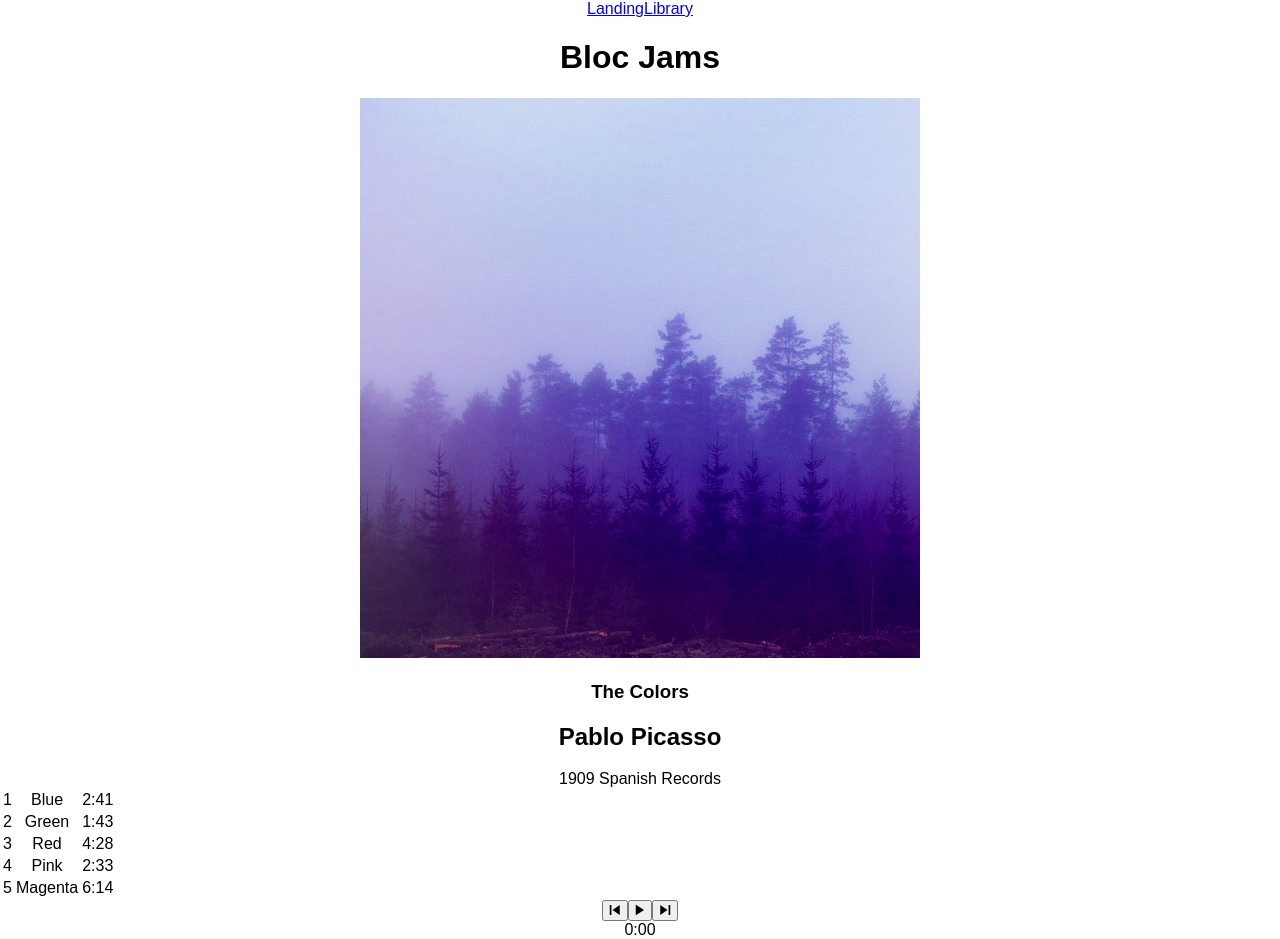
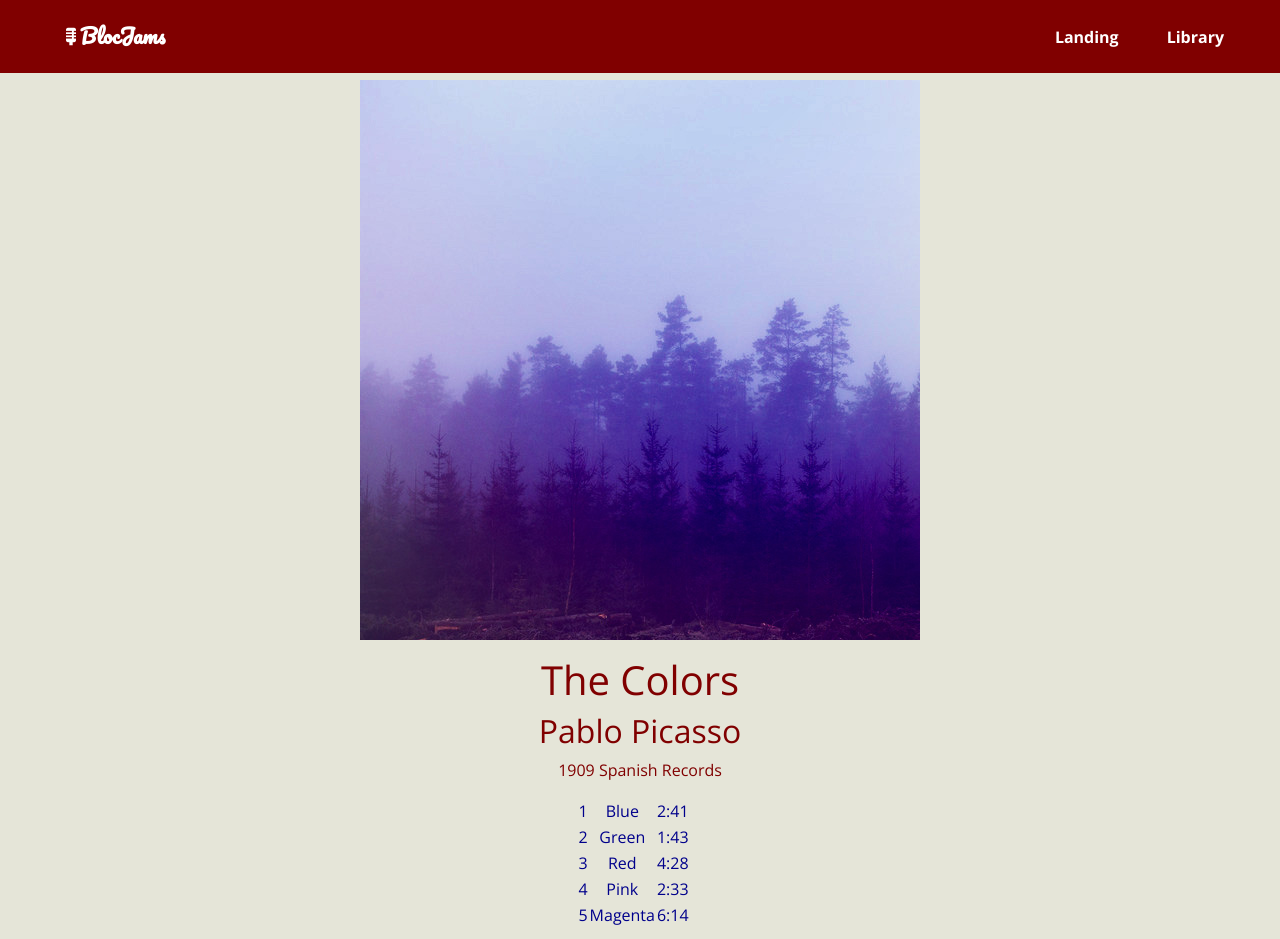
Before and after one commit to TishG/bloc-jams-react, a React (Create React App) app: page /album/the-colors in a window 1280 px wide. Shown: the top 939 px of the page. Built offline with nearby package versions, Linux system fonts and the light colour scheme.

Commit message:
styling checkpoint complete

```diff
--- a/package.json
+++ b/package.json
@@ -3,10 +3,12 @@
   "version": "0.1.0",
   "private": true,
   "dependencies": {
+    "bootstrap": "^4.1.3",
     "react": "^16.4.1",
     "react-dom": "^16.4.1",
     "react-router-dom": "^4.3.1",
-    "react-scripts": "1.1.4"
+    "react-scripts": "1.1.4",
+    "reactstrap": "^6.3.1"
   },
   "scripts": {
     "start": "react-scripts start",
--- a/src/App.css
+++ b/src/App.css
@@ -1,28 +1,123 @@
+/*brand font*/
+@import url('https://fonts.googleapis.com/css?family=Pacifico');
+/*font-family: 'Pacifico', cursive;*/
+/*all other font*/
+@import url('https://fonts.googleapis.com/css?family=Open+Sans:400,700');
+/*font-family: 'Open Sans', sans-serif;*/
+
+html {
+width: 100%;
+height: 100%;
+margin: 0px;
+padding: 0px;
+overflow-x: hidden;
+}
+
 .App {
   text-align: center;
 }
 
-.App-logo {
-  animation: App-logo-spin infinite 20s linear;
-  height: 80px;
+a {
+    color: white;
+    font-size: 1em;
+    margin-right: 1em;
+    font-family: 'Open Sans', sans-serif;
+    font-weight: 700;
+    text-decoration: none;
+    background-color: transparent;
+    text-align: center;
+    -webkit-text-decoration-skip: objects;
 }
 
-.App-header {
-  background-color: #222;
-  height: 150px;
-  padding: 20px;
+.nav-brand {
+  margin-right: 1.5em;
+  font-family: 'Pacifico', cursive;
+}
+
+.ion-md-microphone:before {
+    content: "\f32d";
+    margin-right: 0.2em;
+    margin-left: 2.5em;
+}
+
+a:hover {
+  color: orange;
+  text-decoration: none;
+}
+
+li.landing-link.nav-item {
+    margin-right: 2em;
+}
+
+.navbar-expand-sm {
+    position: fixed;
+    padding: 1em;
+    width: 100%;
+}
+header {
+  background-image: url("header-img.jpg");
+  height: 625px;
+  background-size: cover;
+}
+
+h2 {
+  color: maroon;
+}
+
+p {
+  color: gray;
+}
+
+.row {
+    display: -ms-flexbox;
+    display: flex;
+    -ms-flex-wrap: wrap;
+    flex-wrap: wrap;
+    padding: 1em;
+    text-align: center;
+}
+
+hr {
+  margin-left: 8em;
+  margin-right: 8em;
+}
+
+.latest-albums {
+  font-size: 1.5em;
+}
+
+.music {
+  color: teal;
+  font-weight: bold;
+}
+
+.btn-primary {
+    color: #fff;
+    background-color: #007bff;
+    border-color: #007bff;
+    width: 7.5em;
+    justify-content: center;
+}
+
+.btn-primary:hover {
   color: white;
 }
 
-.App-title {
-  font-size: 1.5em;
+img {
+  margin: 1em;
 }
 
-.App-intro {
-  font-size: large;
+footer {
+  background-color: black;
 }
 
-@keyframes App-logo-spin {
-  from { transform: rotate(0deg); }
-  to { transform: rotate(360deg); }
+footer li {
+  list-style: none;
 }
+/*copyright*/
+.small, small {
+    font-size: 80%;
+    font-weight: 400;
+    color: gray;
+    margin-top: 5em;
+}
--- a/src/App.js
+++ b/src/App.js
@@ -1,22 +1,16 @@
 import React, { Component } from 'react';
-import { Route, Link } from 'react-router-dom';
-import './App.css';
+import { Route } from 'react-router-dom';
 import Landing from './components/Landing';
 import Library from './components/Library';
 import Album from './components/Album';
+import './App.css';
 
 class App extends Component {
+
   render() {
     return (
       <div className="App">
-        <header>
-          <nav>
-            <Link to="/">Landing</Link>
-            <Link to="/library">Library</Link>
-          </nav>
-          <h1>Bloc Jams</h1>
-        </header>
-        <main>
+      <main>
           <Route exact path="/" component={Landing} />
           <Route path="/library" component={Library} />
           <Route path="/album/:slug" component={Album} />
--- /dev/null
+++ b/src/components/Album.css
@@ -0,0 +1,94 @@
+/*brand font*/
+@import url('https://fonts.googleapis.com/css?family=Pacifico');
+/*font-family: 'Pacifico', cursive;*/
+/*all other font*/
+@import url('https://fonts.googleapis.com/css?family=Open+Sans:400,700');
+/*font-family: 'Open Sans', sans-serif;*/
+
+.album {
+  background-color: #e5e5d8;
+  color: maroon;
+  font-family: 'Open Sans', sans-serif;
+}
+
+table {
+    border-collapse: collapse;
+}
+
+*, ::after, ::before {
+    -webkit-box-sizing: border-box;
+    box-sizing: border-box;
+}
+ Row {
+   display: -ms-flexbox;
+   display: flex;
+   -ms-flex-wrap: wrap;
+   flex-wrap: wrap;
+   padding: 1em;
+   justify-content: center;
+}
+/*audio*/
+tr.song {
+    color: darkblue;
+}
+
+.audio-button {
+    color: white;
+    background-color: black;
+    opacity: 0.7;
+    margin: 4px 2px;
+    border: none;
+    width: 5em;
+    padding: 0.2em;
+    border-radius: 12px;
+    text-align: center;
+}
+
+span.icon.ion-md-skip-backward {
+    margin-right: 1em;
+}
+
+span.ion-md-play:before {
+    content: "\f357";
+    margin-right: 1em;
+}
+
+span.ion-md-skip-forward:before {
+    content: "\f37d";
+    margin-left: 1em;
+}
+
+input.seek-bar {
+    -webkit-appearance: none;
+    appearance: none;
+    width: 50%;
+    height: 4px;
+    background: gray;
+    outline: none;
+    opacity: 0.7;
+    -webkit-transition: .2s;
+    transition: opacity .2s;
+    cursor: pointer;
+}
+
+.seek-bar::-webkit-slider-thumb {
+    -webkit-appearance: none;
+    appearance: none;
+    width: 20px;
+    height: 10px;
+    border-radius: 12px;
+    background: black;
+    cursor: pointer;
+}
+
+.music-selection-table {
+  margin-left: 43%;
+}
+
+.album-img {
+    margin-top: 80px;
+}
+
+.icon.ion-md-volume-high {
+    padding-bottom: 30px;
+}
--- a/src/components/Album.js
+++ b/src/components/Album.js
@@ -1,6 +1,20 @@
 import React, { Component } from 'react';
 import albumData from './../data/albums';
 import PlayerBar from './PlayerBar';
+import { Link } from 'react-router-dom';
+import {
+  Collapse,
+  Navbar,
+  NavbarToggler,
+  NavbarBrand,
+  Nav,
+  NavItem,
+  NavLink,
+	Container,
+	Row,
+  Col
+} from 'reactstrap';
+import './Album.css';
 
 class Album extends Component {
 	constructor(props) {
@@ -53,7 +67,6 @@ class Album extends Component {
 			play() {
 				this.audioElement.play();
 				this.setState({ isPlaying: true });
-
 			}
 
 			pause() {
@@ -144,7 +157,7 @@ class Album extends Component {
 				renderIcons(song, index) {
 					const isSameSong = this.state.currentSong === song;
 					if (this.state.isPlaying && isSameSong) {
-						return <span className="icon ion-md-pause"></span>
+						return <span className="icon ion-md-pause" style={{color:"blue"}}></span>
 					} else if (!this.state.isPlaying && isSameSong) {
 						return <span className="icon ion-md-play"></span>
 					} else if (this.state.isHovered === index + 1) {
@@ -157,11 +170,26 @@ class Album extends Component {
 		render() {
 		return (
 			<section className="album">
+			<Navbar light expand="sm" style={{ backgroundColor: "maroon"}}>
+				<NavbarBrand><Link to="/" className="nav-brand"><span className="icon ion-md-microphone"></span>BlocJams</Link></NavbarBrand>
+				<NavbarToggler onClick={this.toggle} />
+				<Collapse isOpen={this.state.isOpen} navbar>
+				<Nav className="ml-auto" navbar>
+				 <NavItem>
+					<NavLink><Link to="/" className="brand">Landing</Link></NavLink>
+				 </NavItem>
+				 <NavItem>
+					<NavLink><Link to="/library">Library</Link></NavLink>
+				 </NavItem>
+				 </Nav>
+			</Collapse>
+			</Navbar>
 				<section id="album-info">
 					<img
 					id="album-cover-art"
 					src={ this.state.album.albumCover}
 					alt={ this.state.album.title}
+          className="album-img"
 					/>
 					<div className="album-details">
 						<h1 id="album-title">{ this.state.album.title }</h1>
@@ -169,6 +197,9 @@ class Album extends Component {
 						<div id="release-info"> { this.state.album.releaseInfo }</div>
 					</div>
 				</section>
+        <Container>
+          <Row>
+            <Col className="music-selection-table" sm="12" md="4">
 				<table id="song-list">
 					<colgroup>
 						<col id="song-number-column" />
@@ -189,6 +220,9 @@ class Album extends Component {
 					)}
 					</tbody>
 				</table>
+            </Col>
+          </Row>
+        </Container>
 				<PlayerBar
 				isPlaying={this.state.isPlaying}
 				currentSong={this.state.currentSong}
--- a/src/components/Landing.js
+++ b/src/components/Landing.js
@@ -1,29 +1,106 @@
-import React from 'react';
+import React, { Component } from 'react';
+import { Link } from 'react-router-dom'
+import {
+  Collapse,
+  Navbar,
+  NavbarToggler,
+  NavbarBrand,
+  Nav,
+  NavItem,
+  NavLink,
+	Container,
+	Row,
+	Col,
+  Button
+} from 'reactstrap';
 
-const Landing = () => (
+class Landing extends Component {
+  constructor(props) {
+    super(props);
+
+    this.toggle = this.toggle.bind(this);
+    this.state = {
+      isOpen: false
+    };
+  }
+
+  toggle() {
+    this.setState({ isOpen: !this.state.isOpen })
+  }
+
+	render() {
+	return (
 	<section className="landing">
-		<h1 className="hero-title">Turn the music up! </h1>
-		<section className="selling-points">
-			<div className="point">
+	<header>
+		<Navbar color="faded" light expand="sm">
+			<NavbarBrand><Link to="/" className="nav-brand"><span className="icon ion-md-microphone"></span>BlocJams</Link></NavbarBrand>
+			<NavbarToggler onClick={this.toggle} />
+			<Collapse isOpen={this.state.isOpen} navbar>
+			<Nav className="ml-auto" navbar>
+      <NavItem>
+				<NavLink><Link to="/" className="brand">Landing</Link></NavLink>
+      </NavItem>
+      <NavItem>
+				<NavLink><Link to="/library">Library</Link></NavLink>
+      </NavItem>
+		   </Nav>
+		</Collapse>
+		</Navbar>
+		</header>
+		<Container>
+		<Row className="selling-points">
+			<Col sm="12" md="4" className="point">
 				<h2 className="point-title"> Choose your music </h2>
 				<p className="point-description">
 				The world is full of music; Why should you have to listen to music that someone else chose?
 				</p>
-			</div>
-			<div className="point">
-				<h2 className="point-title"> Unlimited, streaming, ad-fee </h2>
+			</Col>
+			<Col sm="12" md="4" className="point">
+				<h2 className="point-title"> Unlimited, streaming, ad-free </h2>
 				<p className="point-description">
 				No arbitrary limits. No distractions.
 				</p>
-			</div>
-			<div className="point">
+			</Col>
+			<Col sm="12" md="4" className="point">
 				<h2 className="point-title"> Mobile enabled </h2>
 				<p className="point-description">
 				Listen to music on the go. This streaming service is available on all mobile platforms.
 				</p>
-			</div>
+			</Col>
+			</Row>
+      	<hr />
+      <Row>
+        <Col>
+          <h2 className="latest-albums"> Listen to these latest albums </h2>
+          <p className="music"> "The Colors" and "The Telephone" </p>
+          <img src="./assets/images/album_covers/01.jpg" alt="the-colors-album-colver" width="200px"/>
+          <img src="./assets/images/album_covers/02.jpg" alt="the-telephone-album-color" width="200px"/>
+        </Col>
+      </Row>
+      <Row>
+        <Col>
+          <Button className="view-music" color="primary"><Link to="/library">View Music</Link></Button>
+        </Col>
+      </Row>
+			</Container>
+      <footer>
+        <Row>
+        <Col>
+        <li><a href="">About</a></li>
+        <li><a href="">Contact Us</a></li>
+        <li><a href="">Request New Music</a></li>
+        <li><a href="">Employment</a></li>
+        </Col>
+        </Row>
+        <Row>
+          <Col>
+            <small>&copy; BlocJams 2018</small>
+          </Col>
+        </Row>
+      </footer>
 		</section>
-	</section>
-);
+		);
+	}
+}
 
 export default Landing;
--- a/src/components/Library.js
+++ b/src/components/Library.js
@@ -1,31 +1,71 @@
 import React, { Component } from 'react';
 import albumData from './../data/albums';
 import { Link } from 'react-router-dom';
+import {
+  Collapse,
+  Navbar,
+  NavbarToggler,
+  NavbarBrand,
+  Nav,
+  NavItem,
+  NavLink
+} from 'reactstrap';
+
 
 class Library extends Component {
 	constructor(props) {
 	super(props);
-	this.state = { albums: albumData };
+  this.toggle = this.toggle.bind(this);
+	this.state = {
+		albums: albumData,
+    isOpen: false,
+    isHovered: false
+	};
+}
+
+toggle() {
+  this.setState({ isOpen: !this.state.isOpen });
 }
 
 	render() {
 	 return (
+		 <div className="library-page">
+		 <section className="library-header" style={{ height: "70px"}}>
+		 <Navbar light expand="sm" style={{ backgroundColor: "maroon"}}>
+			 <NavbarBrand><Link to="/" className="nav-brand"><span className="icon ion-md-microphone"></span>BlocJams</Link></NavbarBrand>
+			 <NavbarToggler onClick={this.toggle} />
+			 <Collapse isOpen={this.state.isOpen} navbar>
+			 <Nav className="ml-auto" navbar>
+				<NavItem>
+				 <NavLink><Link to="/" className="brand">Landing</Link></NavLink>
+				</NavItem>
+				<NavItem>
+				 <NavLink><Link to="/library">Library</Link></NavLink>
+				</NavItem>
+				</Nav>
+		 </Collapse>
+		 </Navbar>
+		 </section>
+		 <div className="album-container" style={{ backgroundColor: "#e5e5d8"}}>
+     <h1 style={{color:"maroon", textDecoration: "underline"}}>Choose your sound:</h1>
 		 <section className='library'>
 		 {
 			 this.state.albums.map( (album, index) =>
-			 <Link to={`/album/${album.slug}`} key={index}>
+			 <Link style={{ color: "maroon"}}
+        to={`/album/${album.slug}`}
+        key={index}>
 			 	<img src={album.albumCover} alt={album.title} />
 			 	<div>{album.title}</div>
 			 	<div>{album.artist}</div>
 			 	<div>{album.songs.length} songs</div>
-			 </Link>
+       </Link>
 			)
 		}
 		 </section>
+		 </div>
+		 </div>
 		);
 	}
 }
 
 export default Library;
-
-//Continue at URL Parameters - Components: Landing
--- a/src/components/PlayerBar.js
+++ b/src/components/PlayerBar.js
@@ -5,10 +5,10 @@ class PlayerBar extends Component {
     return (
     <section className="player-bar">
       <section id="buttons">
-        <button id="previous" onClick={this.props.handlePrevClick}>
+        <button className="audio-button" id="previous" onClick={this.props.handlePrevClick}>
           <span className="icon ion-md-skip-backward"></span>
         </button>
-        <button id="play-pause"
+        <button className="audio-button" id="play-pause"
         onClick={this.props.handleSongClick}
         >
           <span className={this.props.isPlaying ?
@@ -18,7 +18,7 @@ class PlayerBar extends Component {
             "icon ion-md-play"}>
           </span>
         </button>
-        <button id="next" onClick={this.props.handleNextClick}>
+        <button className="audio-button" id="next" onClick={this.props.handleNextClick}>
           <span className="icon ion-md-skip-forward"></span>
         </button>
       </section>
--- a/src/index.js
+++ b/src/index.js
@@ -1,6 +1,7 @@
 import React from 'react';
 import ReactDOM from 'react-dom';
 import { BrowserRouter } from 'react-router-dom';
+import 'bootstrap/dist/css/bootstrap.min.css';
 import './index.css';
 import App from './App';
 import registerServiceWorker from './registerServiceWorker';
```
Also changed, not shown: 2 other files (tests, documents, lock files or other folders).
